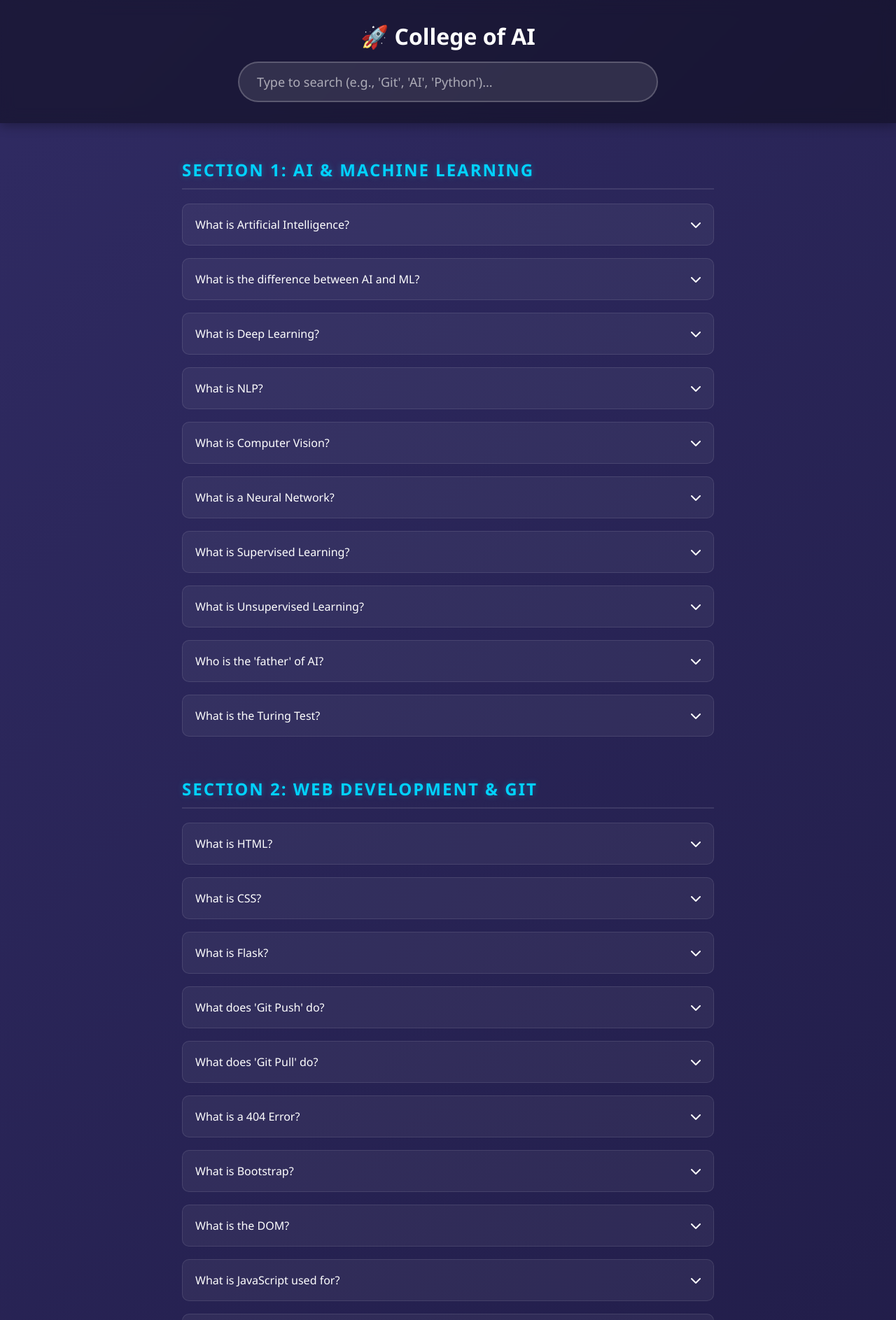
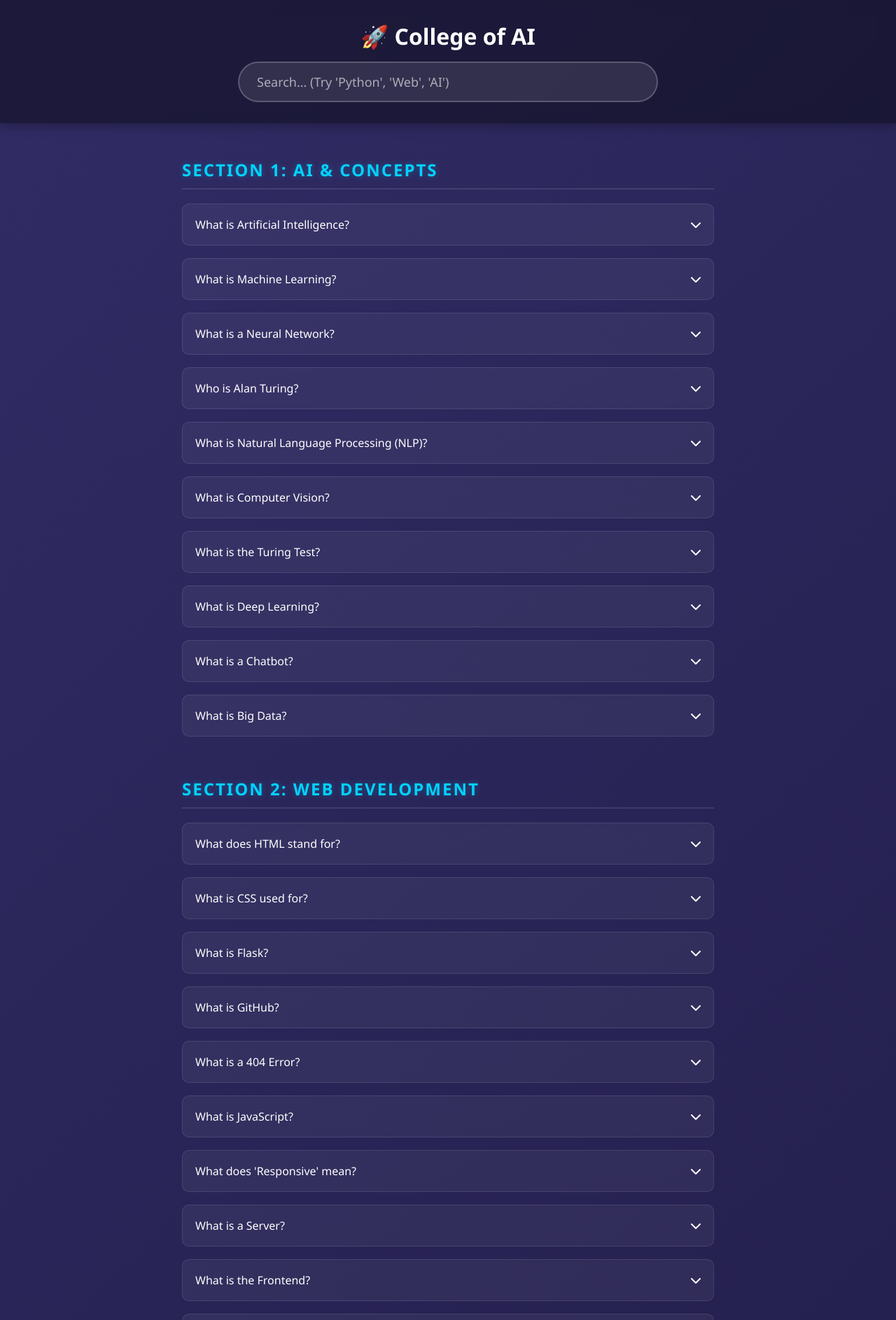
Before and after one commit to AliZaid008/college-ai-website, a Flask app: page / in a window 1280 px wide. Shown: the top 1887 px of the page at 70% size. Run offline with Flask 3, Linux system fonts and the light colour scheme.

Commit message:
Search bar with AI questions

```diff
--- a/templates/index.html
+++ b/templates/index.html
@@ -9,116 +9,116 @@
 
     <div class="header-section">
         <h1 style="margin-bottom: 15px;">🚀 College of AI</h1>
-        <input type="text" id="searchInput" class="search-box" onkeyup="searchFunction()" placeholder="Type to search (e.g., 'Git', 'AI', 'Python')...">
+        <input type="text" id="searchInput" class="search-box" onkeyup="searchFunction()" placeholder="Search... (Try 'Python', 'Web', 'AI')">
     </div>
 
     <div class="faq-container">
 
         <div class="searchable-section">
-            <h2 class="section-title">Section 1: AI & Machine Learning</h2>
+            <h2 class="section-title">Section 1: AI & Concepts</h2>
 
             <div class="q-wrapper">
                 <button class="accordion">What is Artificial Intelligence? <i class="fas fa-chevron-down icon"></i></button>
-                <div class="panel"><p>AI is the simulation of human intelligence processes by machines, especially computer systems.</p></div>
+                <div class="panel"><p>Answer: AI is the simulation of human intelligence processes by machines, especially computer systems.</p></div>
             </div>
 
             <div class="q-wrapper">
-                <button class="accordion">What is the difference between AI and ML? <i class="fas fa-chevron-down icon"></i></button>
-                <div class="panel"><p>AI is the broad concept of smart machines, while Machine Learning (ML) is a subset where machines learn from data without being explicitly programmed.</p></div>
+                <button class="accordion">What is Machine Learning? <i class="fas fa-chevron-down icon"></i></button>
+                <div class="panel"><p>Answer: It is a subset of AI where computers learn from data without being explicitly programmed for specific rules.</p></div>
+            </div>
+
+            <div class="q-wrapper">
+                <button class="accordion">What is a Neural Network? <i class="fas fa-chevron-down icon"></i></button>
+                <div class="panel"><p>Answer: A series of algorithms that endeavors to recognize underlying relationships in a set of data through a process that mimics the way the human brain operates.</p></div>
+            </div>
+
+            <div class="q-wrapper">
+                <button class="accordion">Who is Alan Turing? <i class="fas fa-chevron-down icon"></i></button>
+                <div class="panel"><p>Answer: He is considered the father of theoretical computer science and artificial intelligence.</p></div>
+            </div>
+
+            <div class="q-wrapper">
+                <button class="accordion">What is Natural Language Processing (NLP)? <i class="fas fa-chevron-down icon"></i></button>
+                <div class="panel"><p>Answer: NLP is a field of AI that gives the machines the ability to read, understand and derive meaning from human languages.</p></div>
+            </div>
+
+            <div class="q-wrapper">
+                <button class="accordion">What is Computer Vision? <i class="fas fa-chevron-down icon"></i></button>
+                <div class="panel"><p>Answer: It is a field of AI that enables computers and systems to derive meaningful information from digital images, videos and other visual inputs.</p></div>
+            </div>
+
+            <div class="q-wrapper">
+                <button class="accordion">What is the Turing Test? <i class="fas fa-chevron-down icon"></i></button>
+                <div class="panel"><p>Answer: A test of a machine's ability to exhibit intelligent behavior equivalent to, or indistinguishable from, that of a human.</p></div>
             </div>
 
             <div class="q-wrapper">
                 <button class="accordion">What is Deep Learning? <i class="fas fa-chevron-down icon"></i></button>
-                <div class="panel"><p>Deep Learning is a type of ML based on artificial neural networks with multiple layers (hence "deep").</p></div>
+                <div class="panel"><p>Answer: Deep learning is a specialized form of machine learning that uses layers of neural networks to solve complex problems.</p></div>
             </div>
 
             <div class="q-wrapper">
-                <button class="accordion">What is NLP? <i class="fas fa-chevron-down icon"></i></button>
-                <div class="panel"><p>Natural Language Processing (NLP) helps computers understand, interpret, and manipulate human language (like ChatGPT!).</p></div>
+                <button class="accordion">What is a Chatbot? <i class="fas fa-chevron-down icon"></i></button>
+                <div class="panel"><p>Answer: A software application used to conduct an on-line chat conversation via text or text-to-speech, in lieu of providing direct contact with a live human agent.</p></div>
             </div>
 
             <div class="q-wrapper">
-                <button class="accordion">What is Computer Vision? <i class="fas fa-chevron-down icon"></i></button>
-                <div class="panel"><p>It is a field of AI that enables computers and systems to derive meaningful information from digital images and videos.</p></div>
-            </div>
-
-            <div class="q-wrapper">
-                <button class="accordion">What is a Neural Network? <i class="fas fa-chevron-down icon"></i></button>
-                <div class="panel"><p>A series of algorithms that mimic the operations of a human brain to recognize relationships between vast amounts of data.</p></div>
-            </div>
-
-            <div class="q-wrapper">
-                <button class="accordion">What is Supervised Learning? <i class="fas fa-chevron-down icon"></i></button>
-                <div class="panel"><p>A type of ML where the model is trained on labeled data (it knows the answers beforehand).</p></div>
-            </div>
-
-            <div class="q-wrapper">
-                <button class="accordion">What is Unsupervised Learning? <i class="fas fa-chevron-down icon"></i></button>
-                <div class="panel"><p>A type of ML where the model works on data that is not labeled, finding hidden patterns on its own.</p></div>
-            </div>
-
-            <div class="q-wrapper">
-                <button class="accordion">Who is the 'father' of AI? <i class="fas fa-chevron-down icon"></i></button>
-                <div class="panel"><p>Alan Turing is often considered the father of theoretical computer science and artificial intelligence.</p></div>
-            </div>
-
-            <div class="q-wrapper">
-                <button class="accordion">What is the Turing Test? <i class="fas fa-chevron-down icon"></i></button>
-                <div class="panel"><p>A test of a machine's ability to exhibit intelligent behavior equivalent to, or indistinguishable from, that of a human.</p></div>
+                <button class="accordion">What is Big Data? <i class="fas fa-chevron-down icon"></i></button>
+                <div class="panel"><p>Answer: Extremely large data sets that may be analyzed computationally to reveal patterns, trends, and associations.</p></div>
             </div>
         </div>
 
         <div class="searchable-section">
-            <h2 class="section-title">Section 2: Web Development & Git</h2>
+            <h2 class="section-title">Section 2: Web Development</h2>
 
             <div class="q-wrapper">
-                <button class="accordion">What is HTML? <i class="fas fa-chevron-down icon"></i></button>
-                <div class="panel"><p>HyperText Markup Language (HTML) is the standard language for creating web pages.</p></div>
+                <button class="accordion">What does HTML stand for? <i class="fas fa-chevron-down icon"></i></button>
+                <div class="panel"><p>Answer: HyperText Markup Language.</p></div>
             </div>
 
             <div class="q-wrapper">
-                <button class="accordion">What is CSS? <i class="fas fa-chevron-down icon"></i></button>
-                <div class="panel"><p>Cascading Style Sheets (CSS) describe how HTML elements are to be displayed on screen (colors, fonts, layout).</p></div>
+                <button class="accordion">What is CSS used for? <i class="fas fa-chevron-down icon"></i></button>
+                <div class="panel"><p>Answer: CSS (Cascading Style Sheets) is used to style and layout web pages (colors, fonts, spacing).</p></div>
             </div>
 
             <div class="q-wrapper">
                 <button class="accordion">What is Flask? <i class="fas fa-chevron-down icon"></i></button>
-                <div class="panel"><p>Flask is a lightweight web framework written in Python used to build websites easily.</p></div>
+                <div class="panel"><p>Answer: Flask is a micro web framework written in Python used to build websites.</p></div>
             </div>
 
             <div class="q-wrapper">
-                <button class="accordion">What does 'Git Push' do? <i class="fas fa-chevron-down icon"></i></button>
-                <div class="panel"><p>It uploads your local code changes to a remote repository like GitHub.</p></div>
-            </div>
-
-            <div class="q-wrapper">
-                <button class="accordion">What does 'Git Pull' do? <i class="fas fa-chevron-down icon"></i></button>
-                <div class="panel"><p>It downloads changes from GitHub to your local computer to keep your code up to date.</p></div>
+                <button class="accordion">What is GitHub? <i class="fas fa-chevron-down icon"></i></button>
+                <div class="panel"><p>Answer: GitHub is a platform for hosting and collaborating on code using Git.</p></div>
             </div>
 
             <div class="q-wrapper">
                 <button class="accordion">What is a 404 Error? <i class="fas fa-chevron-down icon"></i></button>
-                <div class="panel"><p>It means 'Page Not Found'. The server could not find what was requested.</p></div>
+                <div class="panel"><p>Answer: It indicates that the server could not find the requested webpage (Page Not Found).</p></div>
             </div>
 
             <div class="q-wrapper">
-                <button class="accordion">What is Bootstrap? <i class="fas fa-chevron-down icon"></i></button>
-                <div class="panel"><p>A popular CSS framework for developing responsive and mobile-first websites.</p></div>
+                <button class="accordion">What is JavaScript? <i class="fas fa-chevron-down icon"></i></button>
+                <div class="panel"><p>Answer: A programming language that enables interactive web pages (like the search bar on this site).</p></div>
             </div>
 
             <div class="q-wrapper">
-                <button class="accordion">What is the DOM? <i class="fas fa-chevron-down icon"></i></button>
-                <div class="panel"><p>The Document Object Model (DOM) is an interface that treats an HTML document as a tree structure.</p></div>
+                <button class="accordion">What does 'Responsive' mean? <i class="fas fa-chevron-down icon"></i></button>
+                <div class="panel"><p>Answer: It means the website adjusts its layout to look good on both phones and computers.</p></div>
             </div>
 
             <div class="q-wrapper">
-                <button class="accordion">What is JavaScript used for? <i class="fas fa-chevron-down icon"></i></button>
-                <div class="panel"><p>It is used to make webpages interactive (like this search bar!).</p></div>
+                <button class="accordion">What is a Server? <i class="fas fa-chevron-down icon"></i></button>
+                <div class="panel"><p>Answer: A computer or system that provides resources, data, services, or programs to other computers, known as clients.</p></div>
             </div>
 
             <div class="q-wrapper">
-                <button class="accordion">What is a 'div' tag? <i class="fas fa-chevron-down icon"></i></button>
-                <div class="panel"><p>It is a container unit used to group HTML elements together for styling.</p></div>
+                <button class="accordion">What is the Frontend? <i class="fas fa-chevron-down icon"></i></button>
+                <div class="panel"><p>Answer: The part of the website that the user interacts with directly (HTML, CSS, JS).</p></div>
+            </div>
+
+            <div class="q-wrapper">
+                <button class="accordion">What is the Backend? <i class="fas fa-chevron-down icon"></i></button>
+                <div class="panel"><p>Answer: The server-side of the website that handles databases and logic (like Python/Flask).</p></div>
             </div>
         </div>
 
@@ -126,20 +126,91 @@
             <h2 class="section-title">Section 3: Python & Tools</h2>
 
             <div class="q-wrapper">
-                <button class="accordion">What is 'Pip'? <i class="fas fa-chevron-down icon"></i></button>
-                <div class="panel"><p>Pip is the package installer for Python. You use it to install libraries like Flask.</p></div>
+                <button class="accordion">What is Python? <i class="fas fa-chevron-down icon"></i></button>
+                <div class="panel"><p>Answer: Python is a high-level, general-purpose programming language known for its readability.</p></div>
             </div>
 
             <div class="q-wrapper">
-                <button class="accordion">What is a Virtual Environment? <i class="fas fa-chevron-down icon"></i></button>
-                <div class="panel"><p>A tool that helps to keep dependencies required by different projects separate by creating isolated python environments.</p></div>
+                <button class="accordion">What is 'pip'? <i class="fas fa-chevron-down icon"></i></button>
+                <div class="panel"><p>Answer: Pip is the standard package manager for Python, used to install libraries like Flask.</p></div>
             </div>
 
             <div class="q-wrapper">
-                <button class="accordion">How do you comment in Python? <i class="fas fa-chevron-down icon"></i></button>
-                <div class="panel"><p>You use the hash symbol (#) for single-line comments.</p></div>
+                <button class="accordion">How do you write a comment in Python? <i class="fas fa-chevron-down icon"></i></button>
+                <div class="panel"><p>Answer: By using the hash symbol (#).</p></div>
             </div>
 
             <div class="q-wrapper">
-                <button class="accordion">What is a Python List? <i class="fas fa-chevron-down icon"></i></button>
-                <div class="panel"><p>
+                <button class="accordion">What is a Loop? <i class="fas fa-chevron-down icon"></i></button>
+                <div class="panel"><p>Answer: A programming structure that repeats a sequence of instructions until a specific condition is met.</p></div>
+            </div>
+
+            <div class="q-wrapper">
+                <button class="accordion">What is a Variable? <i class="fas fa-chevron-down icon"></i></button>
+                <div class="panel"><p>Answer: A container for storing data values.</p></div>
+            </div>
+
+            <div class="q-wrapper">
+                <button class="accordion">What is Git? <i class="fas fa-chevron-down icon"></i></button>
+                <div class="panel"><p>Answer: A version control system used to track changes in source code.</p></div>
+            </div>
+
+            <div class="q-wrapper">
+                <button class="accordion">What is VS Code? <i class="fas fa-chevron-down icon"></i></button>
+                <div class="panel"><p>Answer: Visual Studio Code is a popular code editor developed by Microsoft.</p></div>
+            </div>
+
+            <div class="q-wrapper">
+                <button class="accordion">What is a Bug? <i class="fas fa-chevron-down icon"></i></button>
+                <div class="panel"><p>Answer: An error, flaw or fault in a computer program that causes it to produce an incorrect or unexpected result.</p></div>
+            </div>
+
+            <div class="q-wrapper">
+                <button class="accordion">What is Open Source? <i class="fas fa-chevron-down icon"></i></button>
+                <div class="panel"><p>Answer: Software for which the original source code is made freely available and may be redistributed and modified.</p></div>
+            </div>
+
+            <div class="q-wrapper">
+                <button class="accordion">What is Syntax? <i class="fas fa-chevron-down icon"></i></button>
+                <div class="panel"><p>Answer: The set of rules that defines the combinations of symbols that are considered to be a correctly structured document or fragment in that language.</p></div>
+            </div>
+        </div>
+
+    </div>
+
+    <script>
+        // 1. Accordion Logic
+        var acc = document.getElementsByClassName("accordion");
+        for (var i = 0; i < acc.length; i++) {
+            acc[i].addEventListener("click", function() {
+                this.classList.toggle("active");
+                var panel = this.nextElementSibling;
+                if (panel.style.maxHeight) {
+                    panel.style.maxHeight = null;
+                } else {
+                    panel.style.maxHeight = panel.scrollHeight + "px";
+                }
+            });
+        }
+
+        // 2. Smart Search Logic
+        function searchFunction() {
+            var input = document.getElementById("searchInput");
+            var filter = input.value.toUpperCase();
+            var wrappers = document.getElementsByClassName("q-wrapper");
+
+            for (var i = 0; i < wrappers.length; i++) {
+                var btn = wrappers[i].getElementsByClassName("accordion")[0];
+                var txtValue = btn.textContent || btn.innerText;
+
+                if (txtValue.toUpperCase().indexOf(filter) > -1) {
+                    wrappers[i].style.display = "";
+                } else {
+                    wrappers[i].style.display = "none";
+                }
+            }
+        }
+    </script>
+
+</body>
+</html>
```
